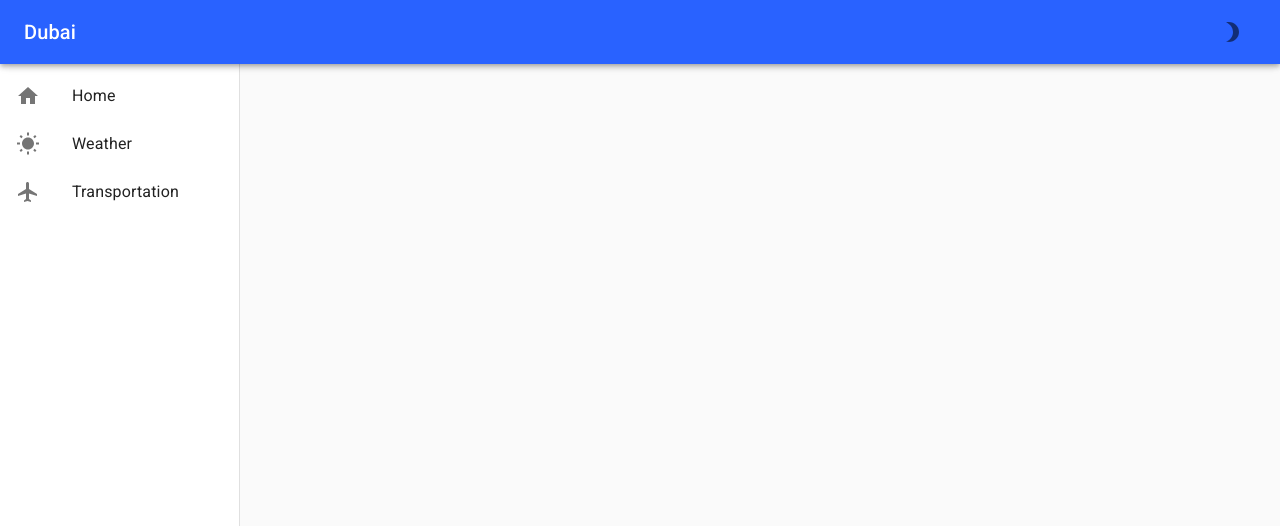
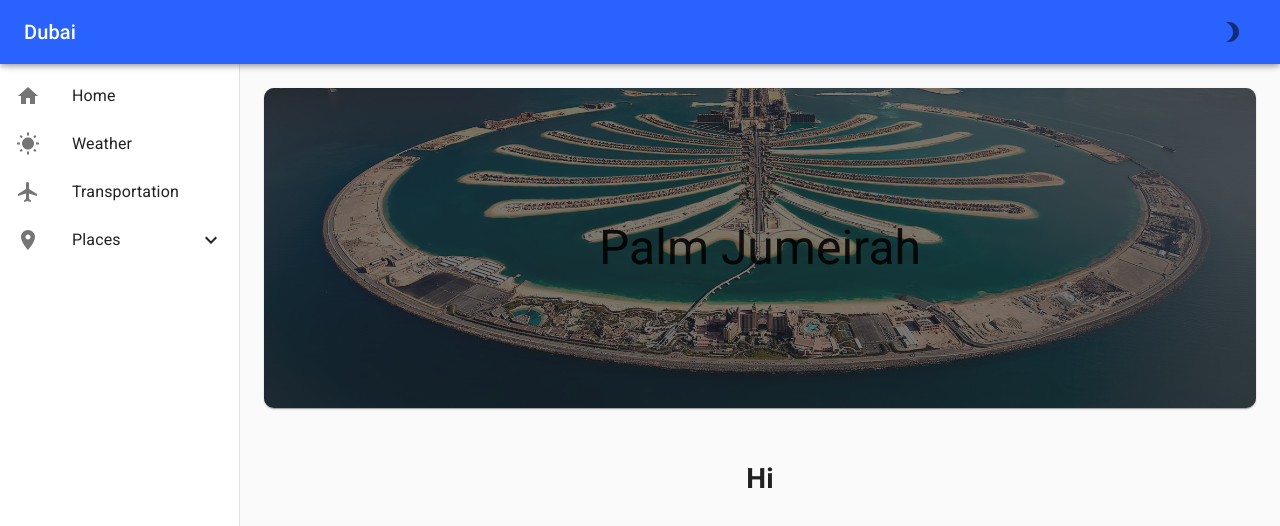
Before and after one commit to jtsshieh/Dubai-Travel-Website, a React (Create React App) app: page /places/palm in a window 1280 px wide. Shown: the top 526 px of the page. Built offline with nearby package versions, Linux system fonts and the light colour scheme.

Commit message:
Add support for nested routes and change up page splash

```diff
--- a/src/App.tsx
+++ b/src/App.tsx
@@ -36,6 +36,9 @@ function App() {
 					},
 					type: darkTheme ? 'dark' : 'light',
 				},
+				shape: {
+					borderRadius: 10,
+				},
 			}),
 		[darkTheme]
 	);
--- /dev/null
+++ b/src/components/AbstractPage.tsx
@@ -0,0 +1,69 @@
+import { Box, Card, makeStyles, Typography } from '@material-ui/core';
+import { createElement } from 'react';
+import { TopRoute } from './RouteConstants';
+
+interface AbstractPageProps {
+	route: TopRoute;
+}
+interface Props {
+	headerImage?: string;
+}
+
+const useStyles = makeStyles((theme) => ({
+	card: {
+		width: '100%',
+		marginBottom: theme.spacing(4),
+	},
+	picture: {
+		backgroundImage: (props: Props) => `url(${props.headerImage})`,
+		backgroundPosition: 'center',
+		backgroundRepeat: 'no-repeat',
+		backgroundSize: 'cover',
+		width: '100%',
+		height: '100%',
+		position: 'absolute',
+		top: 0,
+		left: 0,
+
+		'&::before': {
+			backgroundColor: 'rgba(32,33,36,0.6)',
+			content: '""',
+			height: '100%',
+			width: '100%',
+			top: 0,
+			left: 0,
+			position: 'absolute',
+		},
+	},
+	inner: {
+		width: '100%',
+		height: '20rem',
+		position: 'relative',
+		display: 'flex',
+		alignItems: 'center',
+		justifyContent: 'center',
+	},
+	cardContent: {
+		position: 'relative',
+	},
+}));
+
+export function AbstractPage({ route }: AbstractPageProps) {
+	console.log(route.headerImage);
+	const classes = useStyles({ headerImage: route.headerImage });
+
+	return (
+		<>
+			<Card className={classes.card}>
+				<div className={classes.inner}>
+					<div className={classes.picture} />
+					<Typography variant="h3" className={classes.cardContent}>
+						{route.name}
+					</Typography>
+				</div>
+			</Card>
+
+			{createElement(route.component)}
+		</>
+	);
+}
--- /dev/null
+++ b/src/components/Navigation/DrawerCollapsable.tsx
@@ -0,0 +1,39 @@
+import { createElement, ReactNode, useState } from 'react';
+import { useLocation } from 'react-router-dom';
+import {
+	Collapse,
+	List,
+	ListItem,
+	ListItemIcon,
+	ListItemText,
+} from '@material-ui/core';
+import { ExpandLess, ExpandMore } from '@material-ui/icons';
+import { AppRoute } from '../RouteConstants';
+
+interface DrawerCollapsableProps {
+	route: AppRoute;
+	children: ReactNode;
+}
+
+export function DrawerCollapsable({ route, children }: DrawerCollapsableProps) {
+	const [collapsed, setCollapsed] = useState(true);
+
+	return (
+		<>
+			<ListItem
+				key={route.name}
+				button
+				onClick={() => setCollapsed(!collapsed)}
+			>
+				{route.icon && <ListItemIcon children={createElement(route.icon)} />}
+				<ListItemText primary={route.name} />
+				{!collapsed ? <ExpandLess /> : <ExpandMore />}
+			</ListItem>
+			<Collapse in={!collapsed} timeout="auto" unmountOnExit>
+				<List component="div" disablePadding>
+					{children}
+				</List>
+			</Collapse>
+		</>
+	);
+}
--- /dev/null
+++ b/src/components/Navigation/DrawerItem.tsx
@@ -0,0 +1,58 @@
+import { NavLink, useLocation } from 'react-router-dom';
+import {
+	ListItem,
+	ListItemIcon,
+	ListItemText,
+	makeStyles,
+} from '@material-ui/core';
+import { createElement } from 'react';
+import { AppRoute } from '../RouteConstants';
+
+interface Props {
+	nestingLevel: number;
+}
+
+const useDrawerItemStyles = makeStyles((theme) => ({
+	nested: (props: Props) =>
+		props.nestingLevel - 1 > 0
+			? {
+					paddingLeft: theme.spacing((props.nestingLevel - 1) * 8),
+			  }
+			: {},
+}));
+
+interface DrawerItemProps {
+	baseRoute: string;
+	route: AppRoute;
+	mobileOpen: boolean;
+	toggleDrawer: () => void;
+}
+
+export function DrawerItem({
+	baseRoute,
+	route,
+	mobileOpen,
+	toggleDrawer,
+}: DrawerItemProps) {
+	const path = baseRoute + route.path;
+	const location = useLocation();
+
+	const classes = useDrawerItemStyles({
+		nestingLevel: (path.match(/\//g) || []).length,
+	});
+
+	return (
+		<ListItem
+			selected={location.pathname === path}
+			button
+			component={NavLink}
+			to={path}
+			key={route.name}
+			onClick={() => (mobileOpen ? toggleDrawer() : undefined)}
+			className={classes.nested}
+		>
+			{route.icon && <ListItemIcon children={createElement(route.icon)} />}
+			<ListItemText primary={route.name} />
+		</ListItem>
+	);
+}
--- a/src/components/Navigation/DrawerNav.tsx
+++ b/src/components/Navigation/DrawerNav.tsx
@@ -2,16 +2,18 @@ import {
 	Drawer,
 	Hidden,
 	List,
-	ListItem,
-	ListItemIcon,
-	ListItemText,
 	makeStyles,
 	SwipeableDrawer,
 	Toolbar,
 } from '@material-ui/core';
-import { NavLink, useLocation } from 'react-router-dom';
-import { routes } from '../RouteConstants';
-import { createElement } from 'react';
+import {
+	APP_ROUTES,
+	AppRoute,
+	isRouteWithChildren,
+	isTopRoute,
+} from '../RouteConstants';
+import { DrawerCollapsable } from './DrawerCollapsable';
+import { DrawerItem } from './DrawerItem';
 
 const drawerWidth = 240;
 const useStyles = makeStyles((theme) => ({
@@ -36,27 +38,34 @@ interface DrawerNavProps {
 
 export function DrawerNav({ mobileOpen, toggleDrawer }: DrawerNavProps) {
 	const classes = useStyles();
-	const location = useLocation();
+
+	const generateListItems = (routes: AppRoute[], baseRoute: string = '') => {
+		return routes.map((route) => {
+			if (isTopRoute(route)) {
+				return (
+					<DrawerItem
+						baseRoute={baseRoute}
+						route={route}
+						mobileOpen={mobileOpen}
+						toggleDrawer={toggleDrawer}
+					/>
+				);
+			} else if (isRouteWithChildren(route)) {
+				return (
+					<DrawerCollapsable route={route}>
+						{generateListItems(route.children, baseRoute + route.path)}
+					</DrawerCollapsable>
+				);
+			}
+			return <></>;
+		});
+	};
 
 	const drawer = (
 		<>
 			<Toolbar />
 			<div className={classes.drawerContainer}>
-				<List>
-					{routes.map((route) => (
-						<ListItem
-							selected={location.pathname === route.path}
-							button
-							component={NavLink}
-							to={route.path}
-							key={route.name}
-							onClick={() => (mobileOpen ? toggleDrawer() : undefined)}
-						>
-							<ListItemIcon children={createElement(route.icon)} />
-							<ListItemText primary={route.name} />
-						</ListItem>
-					))}
-				</List>
+				<List>{generateListItems(APP_ROUTES)}</List>
 			</div>
 		</>
 	);
--- a/src/components/RouteConstants.tsx
+++ b/src/components/RouteConstants.tsx
@@ -3,6 +3,7 @@ import {
 	Home as HomeIcon,
 	WbSunny,
 	Flight as FlightIcon,
+	Place as PlaceIcon,
 } from '@material-ui/icons';
 import { Home } from '../pages/Home/Home';
 import { Weather } from '../pages/Weather/Weather';
@@ -10,16 +11,37 @@ import { Transportation } from '../pages/Transportation/Transportation';
 import DubaiFountains from '../images/dubai_fountain.jpg';
 import Airplane from '../images/airplane.jpg';
 import WeatherHeader from '../images/weather.jpg';
+import { PalmJumeirah } from '../pages/Places/PalmJumeirah';
+import PalmJumeirahImage from '../images/palm_jumeirah.jpg';
 
-interface Route {
+export type AppRoute = RouteWithChildren | TopRoute;
+
+interface BaseRoute {
 	name: string;
 	path: string;
-	component: () => JSX.Element;
-	icon: SvgIconComponent;
+	icon?: SvgIconComponent;
 	headerImage?: string;
 }
 
-export const routes: Route[] = [
+export interface TopRoute extends BaseRoute {
+	component: () => JSX.Element;
+}
+
+export interface RouteWithChildren extends BaseRoute {
+	children: AppRoute[];
+}
+
+export function isTopRoute(route: AppRoute): route is TopRoute {
+	return (route as TopRoute).component !== undefined;
+}
+
+export function isRouteWithChildren(
+	route: AppRoute
+): route is RouteWithChildren {
+	return (route as RouteWithChildren).children !== undefined;
+}
+
+export const APP_ROUTES: AppRoute[] = [
 	{
 		name: 'Home',
 		path: '/',
@@ -41,4 +63,18 @@ export const routes: Route[] = [
 		icon: FlightIcon,
 		headerImage: Airplane,
 	},
+
+	{
+		name: 'Places',
+		path: '/places',
+		icon: PlaceIcon,
+		children: [
+			{
+				name: 'Palm Jumeirah',
+				path: '/palm',
+				component: PalmJumeirah,
+				headerImage: PalmJumeirahImage,
+			},
+		],
+	},
 ];
--- a/src/components/Routes.tsx
+++ b/src/components/Routes.tsx
@@ -1,7 +1,12 @@
 import { Switch, Route } from 'react-router-dom';
-import { Container, makeStyles, Toolbar, Typography } from '@material-ui/core';
-import { routes } from './RouteConstants';
-import { createElement } from 'react';
+import { Container, makeStyles, Toolbar } from '@material-ui/core';
+import {
+	APP_ROUTES,
+	AppRoute,
+	isRouteWithChildren,
+	isTopRoute,
+} from './RouteConstants';
+import { AbstractPage } from './AbstractPage';
 
 const useStyles = makeStyles((theme) => ({
 	content: {
@@ -13,36 +18,38 @@ const useStyles = makeStyles((theme) => ({
 		flexDirection: 'column',
 		alignItems: 'center',
 	},
-	picture: {
-		width: '100%',
-		height: '30vh',
-		objectFit: 'cover',
-		border: '1px solid rgba(0, 0, 0, 0.12)',
-	},
 }));
 
 export function Routes() {
 	const classes = useStyles();
 
+	const generateRoutes = (
+		routes: AppRoute[],
+		basePath: string = ''
+	): JSX.Element[] => {
+		let result: JSX.Element[] = [];
+
+		routes.forEach((route) => {
+			const path = basePath + route.path;
+			if (isTopRoute(route)) {
+				result.push(
+					<Route exact path={path} key={route.name}>
+						<AbstractPage route={route} />
+					</Route>
+				);
+			} else if (isRouteWithChildren(route)) {
+				result = result.concat(generateRoutes(route.children, path));
+			}
+		});
+		return result;
+	};
+
+	console.log(generateRoutes(APP_ROUTES));
+
 	return (
 		<Container className={classes.content}>
 			<Toolbar />
-			<Switch>
-				{routes.map((route) => (
-					<Route exact path={route.path} key={route.name}>
-						<img
-							alt={route.name}
-							src={route.headerImage}
-							className={classes.picture}
-						/>
-						<Typography variant="h2" gutterBottom>
-							{route.name}
-						</Typography>
-
-						{createElement(route.component)}
-					</Route>
-				))}
-			</Switch>
+			<Switch>{generateRoutes(APP_ROUTES)}</Switch>
 		</Container>
 	);
 }
--- /dev/null
+++ b/src/pages/Places/PalmJumeirah.tsx
@@ -0,0 +1,3 @@
+export function PalmJumeirah() {
+	return <h1>Hi</h1>;
+}
```
Also changed, not shown: src/pages/Weather/Weather.tsx (+1 -8 lines), src/images/palm_jumeirah.jpg (added).
